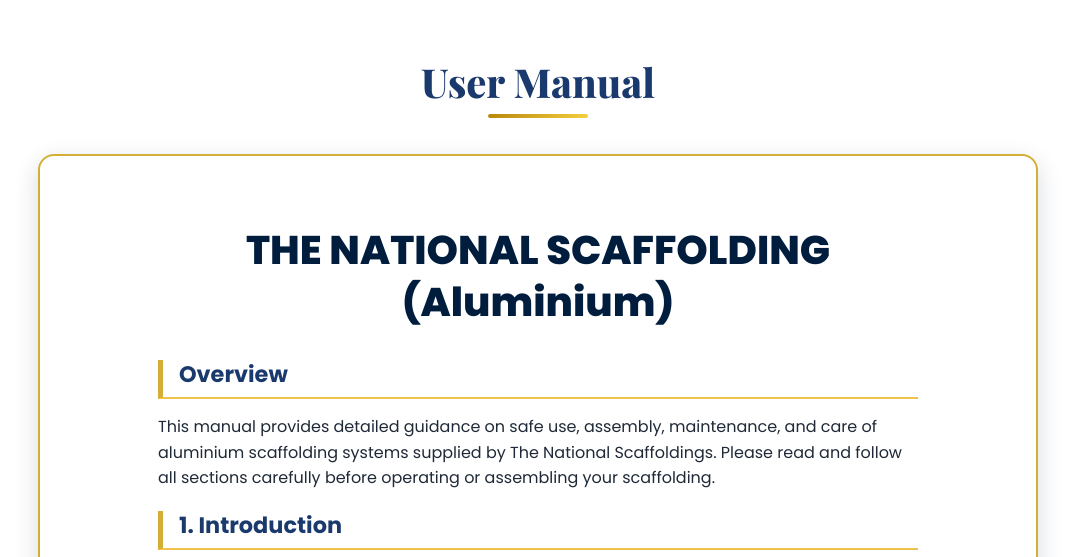
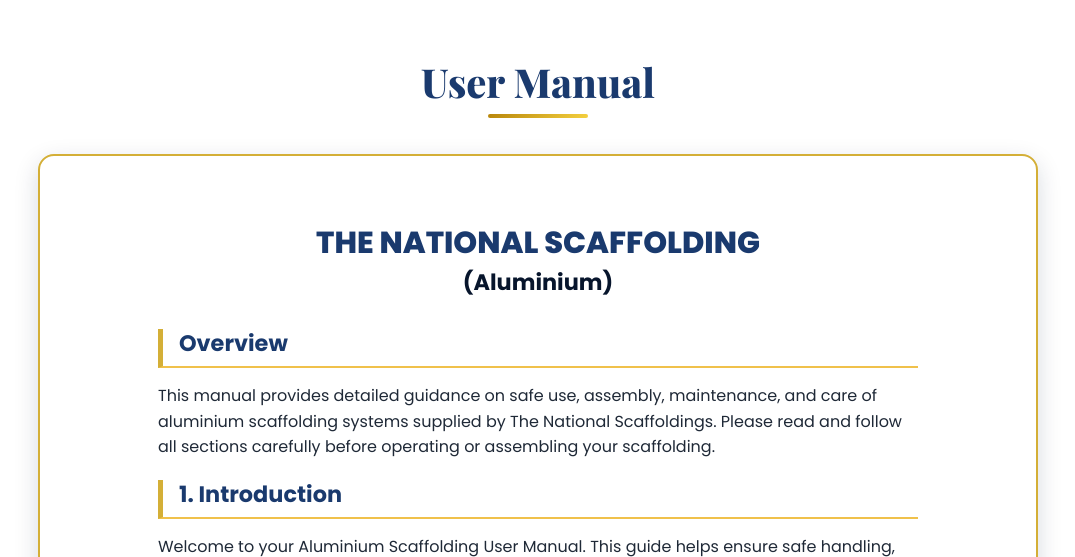
Before and after one commit to mohammedhuzaif17/national_scaffolding, a Flask app: page /about in a window 1280 px wide. Shown: the part 2480-3037 px from the top of the page, without its empty margins (102-1177 px from the left). Run offline with Flask 3, Linux system fonts and the light colour scheme; some libraries are stand-ins or nearby versions.

Commit message:
I AM DONE WITH THIS SHIT

```diff
--- a/templates/about.html
+++ b/templates/about.html
@@ -387,40 +388,45 @@
 
         .download-manual-btn:hover {
             background-color: #d4a017;
-
         }
 
-        /* User Manual Title - Responsive Font Size */
+        /* User Manual Title - Fixed Font Size */
+        /* ===== USER MANUAL MAIN TITLE FIX ===== */
 .user-manual-title {
-    color: #1a3a6e;
     text-align: center;
     margin-bottom: 20px;
-    font-size: 1.8rem; /* Reduced from default */
-    word-wrap: break-word; /* Prevent text overflow */
+    padding: 0 16px;
 }
 
-/* Mobile adjustments for User Manual Title */
-@media (max-width: 768px) {
-    .user-manual-title {
-        font-size: 1.5rem; /* Smaller on mobile */
-    }
+/* BIG TITLE */
+.user-manual-title .title-main {
+    display: block;
+    font-size: clamp(1.2rem, 5vw, 1.9rem);
+    font-weight: 900;
+    color: #1a3a6e;
+    line-height: 1.25;
+
+    white-space: normal;
+    word-break: normal;
+    overflow-wrap: normal;
 }
 
-@media (max-width: 480px) {
-    .user-manual-title {
-        font-size: 1.3rem; /* Even smaller on very small screens */
-    }
+/* SUB TITLE */
+.user-manual-title .title-sub {
+    display: block;
+    margin-top: 6px;
+    font-size: clamp(1rem, 4vw, 1.4rem);
+    font-weight: 700;
+    color: #07152c;
 }
 
-@media (min-width: 1200px) {
-    .user-manual-title {
-        font-size: 2rem; /* Slightly larger on large screens */
-    }
-}
+
+
+
 
         /* 8. Footer */
         footer {
-            background: #1a3a6e;
+            background: #061429;
             color: #fff;
             padding: 60px 20px 20px;
         }
@@ -638,8 +710,8 @@
     <nav class="navbar">
         <a href="{{ url_for('index') }}" class="navbar-brand">
             <!-- Placeholder logo for demo purposes if url_for fails in local environment -->
-            <img src="{{ url_for('static', filename='images/logo.jpeg') }}" onerror="this.src='https://picsum.photos/seed/logo/60/60.jpg'" alt="THE NATIONAL SCAFFOLDING Logo" class="navbar-logo">
-            <span class="brand-text">THE NATIONAL SCAFFOLDING</span>
+            <img src="{{ url_for('static', filename='images/logo.jpeg') }}" onerror="this.src='https://picsum.photos/seed/logo/60/60.jpg'" alt="CRESTTECHNOCRAT Logo" class="navbar-logo">
+            <span class="brand-text">Crest technocrat</span>
         </a>
         <ul class="nav-menu">
             <li><a href="{{ url_for('index') }}">Home</a></li>
@@ -815,7 +887,11 @@
         </div>
         <div class="user-manual-container">
             <div class="user-manual-content">
-               <h2 class="user-manual-title">THE NATIONAL SCAFFOLDING (Aluminium)</h2>
+               <h2 class="user-manual-title">
+    <span class="title-main">THE NATIONAL SCAFFOLDING</span>
+    <span class="title-sub">(Aluminium)</span>
+</h2>
+
 
                 <h3>Overview</h3>
                 <p>This manual provides detailed guidance on safe use, assembly, maintenance, and care of aluminium scaffolding systems supplied by The National Scaffoldings. Please read and follow all sections carefully before operating or assembling your scaffolding.</p>
--- a/templates/fabrications.html
+++ b/templates/fabrications.html
@@ -355,9 +355,12 @@
     font-size: 3.5rem;
     font-weight: 900;
     margin-bottom: 1rem;
+    letter-spacing: 2px;
     text-shadow: 2px 2px 8px rgba(0, 0, 0, 0.9);
-    letter-spacing: 2px;
+
+    color: #d4af37; /* GOLDEN COLOR */
 }
+
 
 .hero-content h3 {
     font-size: 1.3rem;
```
Also changed, not shown: other parts of templates/about.html (+83 -16 lines), templates/base.html (+21 -11 lines), templates/home.html (+9 -7 lines).
